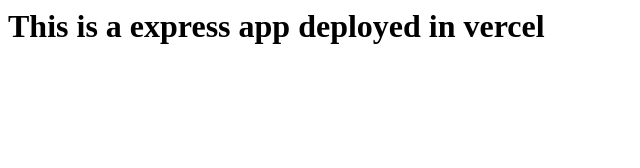
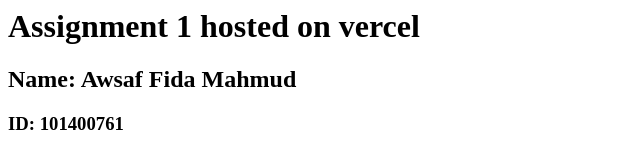
Before and after one commit to omelettech/comp3123_useremp, a website: page public/index.html in a window 1280 px wide. Shown: the whole page, without its empty margins (0-640 px from the left). Drawn offline with Linux system fonts and the light colour scheme.

Commit message:
Changed homepage

```diff
--- a/public/index.html
+++ b/public/index.html
@@ -4,6 +4,8 @@
     <title>Welcome</title>
 </head>
 <body>
-<h1>This is a express app deployed in vercel</h1>
+<h1>Assignment 1 hosted on vercel</h1>
+<h2>Name: Awsaf Fida Mahmud</h2>
+<h3>ID: 101400761</h3>
 </body>
 </html>
```
